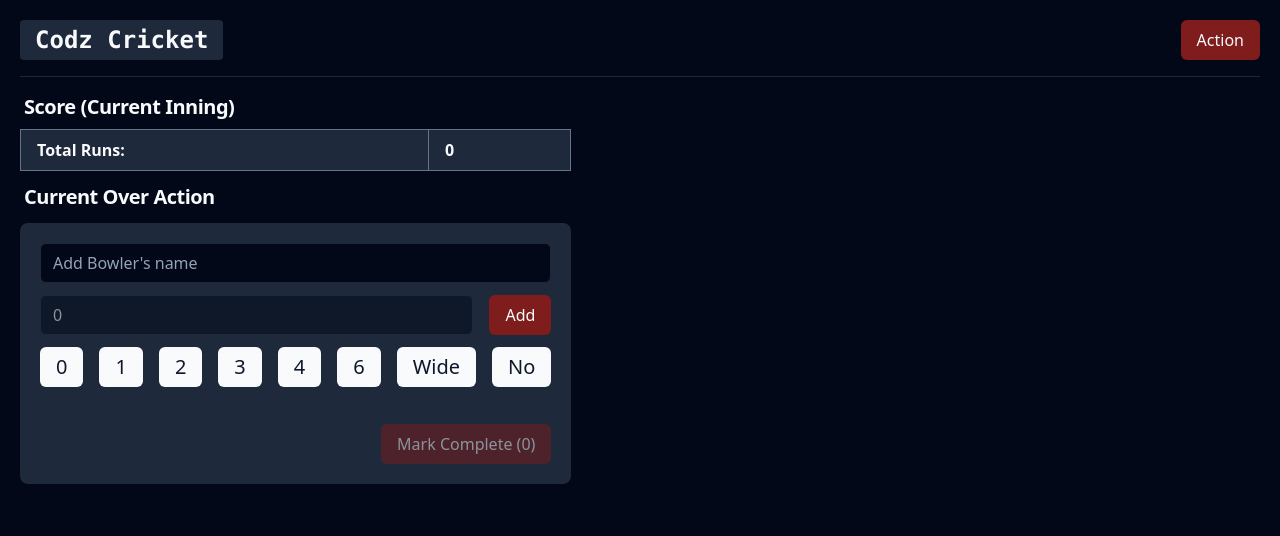
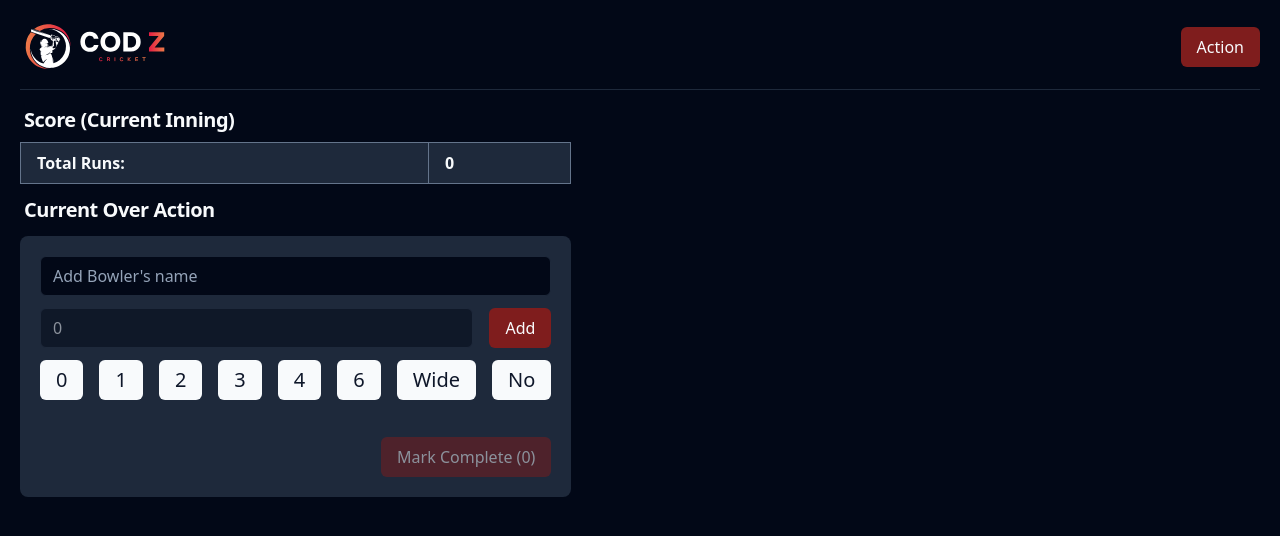
Before and after one commit to rahulcodz/cric-tracker, a Next.js app: page / in a window 1280 px wide. Shown: the top 536 px of the page. Built offline with nearby package versions, Linux system fonts and the light colour scheme.

Commit message:
logo change

```diff
--- a/components/Scores/AddScores.tsx
+++ b/components/Scores/AddScores.tsx
@@ -13,6 +13,7 @@ import {
   DialogTitle,
   DialogTrigger,
 } from "../ui/dialog";
+import Logo from "../assest/logo";
 
 interface ITOver {
   name: string;
@@ -70,12 +71,18 @@ export default function AddScores() {
     setTotalInningsOver(total_innings_overs || []);
   }, []);
 
+  console.log(getCurrentOverPreview?.filter(item => item !== "Wide" && item !== "No")?.length);
+
+  const ballCount = getCurrentOverPreview?.filter(item => item !== "Wide" && item !== "No")?.length || 0;
+
+
   return (
     <main className="flex gap-4 items-start justify-center flex-col m-5">
       <div className="flex items-center justify-between w-full">
-        <code className="relative rounded bg-muted px-[15px] py-[4px] font-mono text-2xl font-semibold">
+        {/* <code className="relative rounded bg-muted px-[15px] py-[4px] font-mono text-2xl font-semibold">
           Codz Cricket
-        </code>
+        </code> */}
+        <div><Logo /></div>
         <div>
           <Dialog>
             <DialogTrigger>
@@ -285,6 +292,7 @@ export default function AddScores() {
             <Button
               variant="destructive"
               className="text-md"
+              disabled={ballCount >= 6 ? true : false}
               onClick={(e) => {
                 e.preventDefault();
                 let payload = {
@@ -316,7 +324,7 @@ export default function AddScores() {
             <Button
               className="text-md"
               variant="destructive"
-              disabled={getCurrentOverPreview?.filter(item => item !== "Wide" && item !== "No")?.length > 5 ? false : true}
+              disabled={ballCount === 6 ? false : true}
               onClick={(e) => {
                 e.preventDefault();
                 const payload = [
--- /dev/null
+++ b/components/assest/logo.tsx
@@ -0,0 +1,14 @@
+"use client"
+import Image from "next/image";
+
+
+export default function Logo() {
+    return <> <Image
+        className=""
+        src="/codz.svg"
+        alt="Next.js logo"
+        width={150}
+        height={38}
+        priority
+    /></>
+}
```
Also changed, not shown: public/codz.svg (added).
